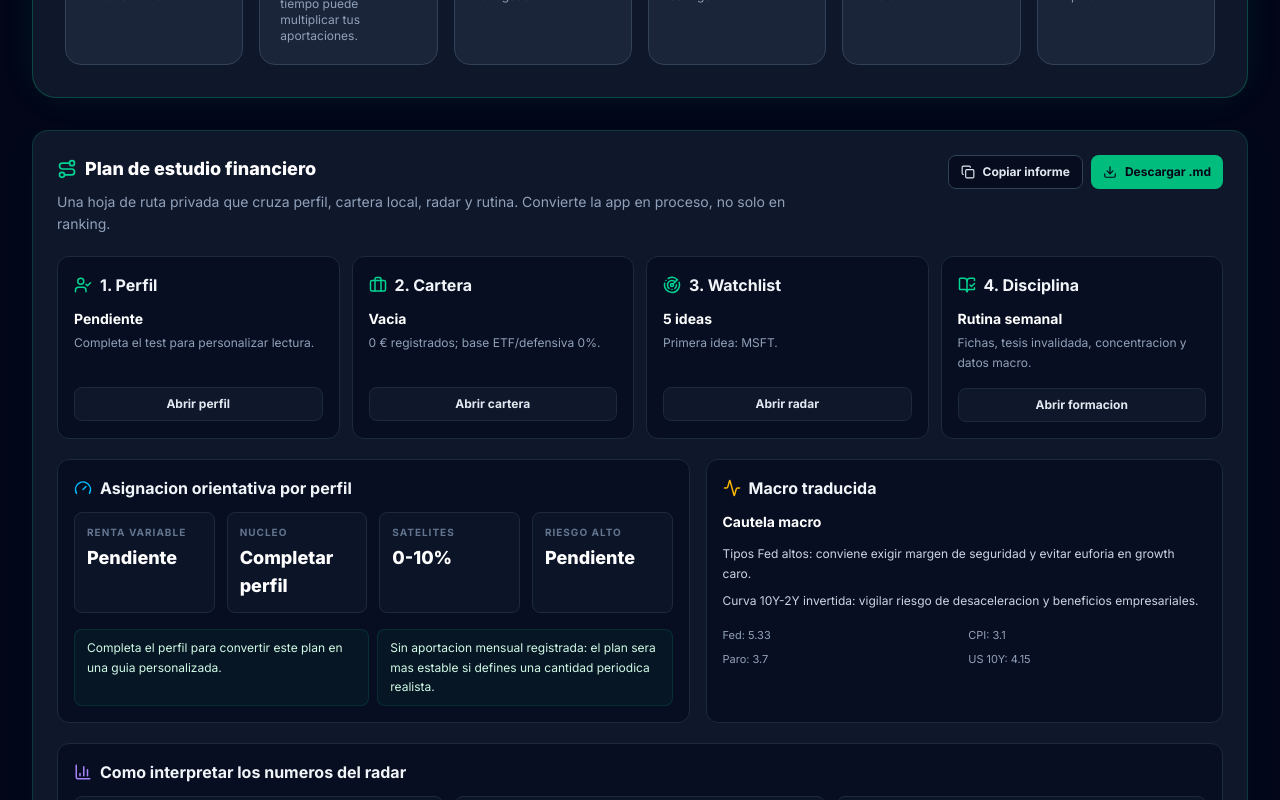
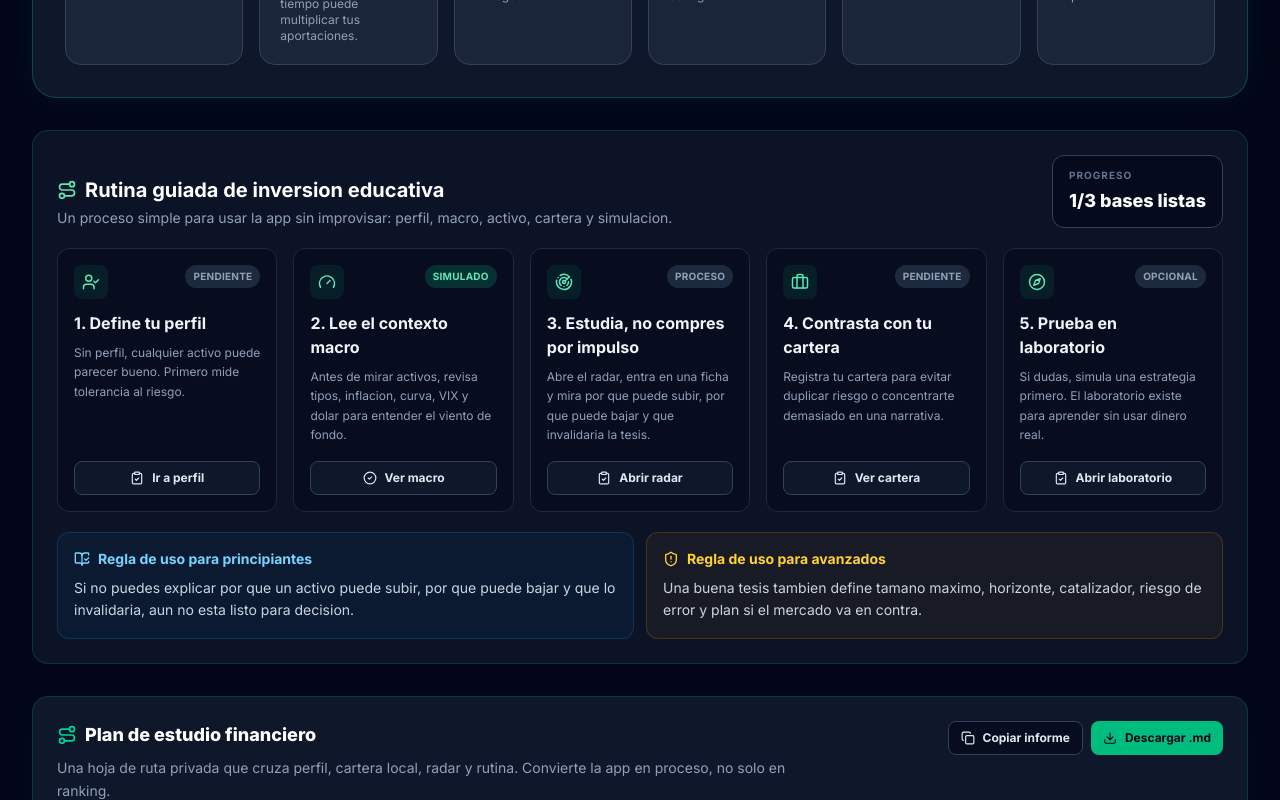
Before and after one commit to rafatroyaia-sys/RII, a React (Vite) app: page / in a window 1280 px wide. Shown: the part 880-1680 px from the top of the page. Built offline with nearby package versions, Linux system fonts and the light colour scheme; no server answers.

Commit message:
Add guided investor routine

```diff
--- a/src/App.tsx
+++ b/src/App.tsx
@@ -37,6 +37,7 @@ import { PortfolioPage } from './components/portfolio/PortfolioPage';
 import { TradingLabPage } from './components/lab/TradingLabPage';
 import { InvestmentDriversPanel } from './components/education/InvestmentDriversPanel';
 import { MacroScenarioPanel } from './components/education/MacroScenarioPanel';
+import { InvestorRoutinePanel } from './components/education/InvestorRoutinePanel';
 
 // Radar de Asimetría
 import { AsymmetryRadarPage } from './components/asymmetry/AsymmetryRadarPage';
@@ -469,6 +470,15 @@ export default function App() {
               </div>
             </div>
 
+            <InvestorRoutinePanel
+              userProfile={userProfile}
+              macroIndicators={macroIndicators}
+              onGoProfile={() => setActiveTab('profile')}
+              onGoMacro={() => setActiveTab('macro')}
+              onGoRadar={() => setActiveTab('radar')}
+              onGoPortfolio={() => setActiveTab('portfolio')}
+              onGoLab={() => setActiveTab('lab')}
+            />
             <FinancialPlanPanel
               assets={allProcessedAssets}
               opportunityCandidates={opportunityCandidates}
@@ -529,6 +539,15 @@ export default function App() {
               {KNOWLEDGE_DISCLAIMER}
             </div>
             <KnowledgeRulesPanel />
+            <InvestorRoutinePanel
+              userProfile={userProfile}
+              macroIndicators={macroIndicators}
+              onGoProfile={() => setActiveTab('profile')}
+              onGoMacro={() => setActiveTab('macro')}
+              onGoRadar={() => setActiveTab('radar')}
+              onGoPortfolio={() => setActiveTab('portfolio')}
+              onGoLab={() => setActiveTab('lab')}
+            />
             <MacroScenarioPanel indicators={macroIndicators} />
             <InvestmentDriversPanel indicators={macroIndicators} />
           </div>
--- /dev/null
+++ b/src/components/education/InvestorRoutinePanel.tsx
@@ -0,0 +1,190 @@
+import React, { useEffect, useMemo, useState } from "react";
+import { BookOpenCheck, Briefcase, CheckCircle2, ClipboardCheck, Compass, Gauge, Radar, Route, ShieldAlert, UserCheck } from "lucide-react";
+import { MacroIndicator } from "../../types";
+
+interface InvestorRoutinePanelProps {
+  userProfile: { score: number; name: string } | null;
+  macroIndicators: MacroIndicator[];
+  onGoProfile: () => void;
+  onGoMacro: () => void;
+  onGoRadar: () => void;
+  onGoPortfolio: () => void;
+  onGoLab: () => void;
+}
+
+interface StoredHolding {
+  ticker: string;
+  amount: number;
+}
+
+const PORTFOLIO_STORAGE_KEY = "rii_local_portfolio_v1";
+
+function readHoldings(): StoredHolding[] {
+  try {
+    const raw = localStorage.getItem(PORTFOLIO_STORAGE_KEY);
+    if (!raw) return [];
+    const parsed = JSON.parse(raw);
+    if (!Array.isArray(parsed)) return [];
+    return parsed
+      .filter((item) => item?.ticker)
+      .map((item) => ({
+        ticker: String(item.ticker).toUpperCase(),
+        amount: Number(item.amount) || 0,
+      }));
+  } catch {
+    return [];
+  }
+}
+
+function hasRealMacro(indicators: MacroIndicator[]) {
+  return indicators.some((indicator) => indicator.status === "real" || indicator.fromCache);
+}
+
+export const InvestorRoutinePanel: React.FC<InvestorRoutinePanelProps> = ({
+  userProfile,
+  macroIndicators,
+  onGoProfile,
+  onGoMacro,
+  onGoRadar,
+  onGoPortfolio,
+  onGoLab,
+}) => {
+  const [holdings, setHoldings] = useState<StoredHolding[]>([]);
+
+  useEffect(() => {
+    const refresh = () => setHoldings(readHoldings());
+    refresh();
+    window.addEventListener("storage", refresh);
+    window.addEventListener("focus", refresh);
+    return () => {
+      window.removeEventListener("storage", refresh);
+      window.removeEventListener("focus", refresh);
+    };
+  }, []);
+
+  const routine = useMemo(() => {
+    const profileDone = Boolean(userProfile);
+    const macroDone = macroIndicators.length > 0;
+    const portfolioDone = holdings.length > 0;
+    const macroReal = hasRealMacro(macroIndicators);
+
+    return [
+      {
+        title: "1. Define tu perfil",
+        status: profileDone ? "Hecho" : "Pendiente",
+        done: profileDone,
+        icon: <UserCheck size={18} />,
+        text: profileDone
+          ? `Perfil activo: ${userProfile?.name} (${userProfile?.score}/100).`
+          : "Sin perfil, cualquier activo puede parecer bueno. Primero mide tolerancia al riesgo.",
+        action: "Ir a perfil",
+        onClick: onGoProfile,
+      },
+      {
+        title: "2. Lee el contexto macro",
+        status: macroDone ? (macroReal ? "Datos cargados" : "Simulado") : "Pendiente",
+        done: macroDone,
+        icon: <Gauge size={18} />,
+        text: "Antes de mirar activos, revisa tipos, inflacion, curva, VIX y dolar para entender el viento de fondo.",
+        action: "Ver macro",
+        onClick: onGoMacro,
+      },
+      {
+        title: "3. Estudia, no compres por impulso",
+        status: "Proceso",
+        done: false,
+        icon: <Radar size={18} />,
+        text: "Abre el radar, entra en una ficha y mira por que puede subir, por que puede bajar y que invalidaria la tesis.",
+        action: "Abrir radar",
+        onClick: onGoRadar,
+      },
+      {
+        title: "4. Contrasta con tu cartera",
+        status: portfolioDone ? "Cartera creada" : "Pendiente",
+        done: portfolioDone,
+        icon: <Briefcase size={18} />,
+        text: portfolioDone
+          ? `Tienes ${holdings.length} posiciones registradas. Revisa concentracion antes de anadir nada.`
+          : "Registra tu cartera para evitar duplicar riesgo o concentrarte demasiado en una narrativa.",
+        action: "Ver cartera",
+        onClick: onGoPortfolio,
+      },
+      {
+        title: "5. Prueba en laboratorio",
+        status: "Opcional",
+        done: false,
+        icon: <Compass size={18} />,
+        text: "Si dudas, simula una estrategia primero. El laboratorio existe para aprender sin usar dinero real.",
+        action: "Abrir laboratorio",
+        onClick: onGoLab,
+      },
+    ];
+  }, [holdings.length, macroIndicators, onGoLab, onGoMacro, onGoPortfolio, onGoProfile, onGoRadar, userProfile]);
+
+  const completed = routine.filter((item) => item.done).length;
+
+  return (
+    <section className="rounded-2xl border border-emerald-500/20 bg-slate-900/85 p-5 sm:p-6">
+      <div className="mb-5 flex flex-col gap-3 lg:flex-row lg:items-end lg:justify-between">
+        <div>
+          <h2 className="text-xl font-bold text-white flex items-center gap-2">
+            <Route size={20} className="text-emerald-300" />
+            Rutina guiada de inversion educativa
+          </h2>
+          <p className="mt-1 max-w-3xl text-sm text-slate-400">
+            Un proceso simple para usar la app sin improvisar: perfil, macro, activo, cartera y simulacion.
+          </p>
+        </div>
+        <div className="rounded-xl border border-slate-700 bg-slate-950/70 px-4 py-3">
+          <p className="text-[10px] font-bold uppercase tracking-widest text-slate-500">Progreso</p>
+          <p className="mt-1 text-lg font-extrabold text-white">{completed}/3 bases listas</p>
+        </div>
+      </div>
+
+      <div className="grid grid-cols-1 gap-4 lg:grid-cols-5">
+        {routine.map((step) => (
+          <article key={step.title} className="flex flex-col rounded-xl border border-slate-800 bg-slate-950/50 p-4">
+            <div className="mb-3 flex items-start justify-between gap-3">
+              <div className="rounded-lg bg-emerald-500/10 p-2 text-emerald-300">
+                {step.icon}
+              </div>
+              <span className={`rounded-full px-2 py-1 text-[10px] font-bold uppercase tracking-wide ${
+                step.done ? "bg-emerald-500/20 text-emerald-300" : "bg-slate-800 text-slate-400"
+              }`}>
+                {step.status}
+              </span>
+            </div>
+            <h3 className="font-bold text-slate-100">{step.title}</h3>
+            <p className="mt-2 flex-1 text-xs leading-relaxed text-slate-400">{step.text}</p>
+            <button
+              onClick={step.onClick}
+              className="mt-4 inline-flex items-center justify-center gap-2 rounded-lg border border-slate-700 bg-slate-900 px-3 py-2 text-xs font-bold text-slate-200 transition-colors hover:border-emerald-500/40 hover:text-emerald-300"
+            >
+              {step.done ? <CheckCircle2 size={14} /> : <ClipboardCheck size={14} />}
+              {step.action}
+            </button>
+          </article>
+        ))}
+      </div>
+
+      <div className="mt-5 grid grid-cols-1 gap-3 md:grid-cols-2">
+        <div className="rounded-xl border border-sky-500/20 bg-sky-500/5 p-4">
+          <h3 className="mb-2 flex items-center gap-2 text-sm font-bold text-sky-300">
+            <BookOpenCheck size={16} /> Regla de uso para principiantes
+          </h3>
+          <p className="text-sm leading-relaxed text-slate-300">
+            Si no puedes explicar por que un activo puede subir, por que puede bajar y que lo invalidaria, aun no esta listo para decision.
+          </p>
+        </div>
+        <div className="rounded-xl border border-amber-500/20 bg-amber-500/5 p-4">
+          <h3 className="mb-2 flex items-center gap-2 text-sm font-bold text-amber-300">
+            <ShieldAlert size={16} /> Regla de uso para avanzados
+          </h3>
+          <p className="text-sm leading-relaxed text-slate-300">
+            Una buena tesis tambien define tamano maximo, horizonte, catalizador, riesgo de error y plan si el mercado va en contra.
+          </p>
+        </div>
+      </div>
+    </section>
+  );
+};
```
